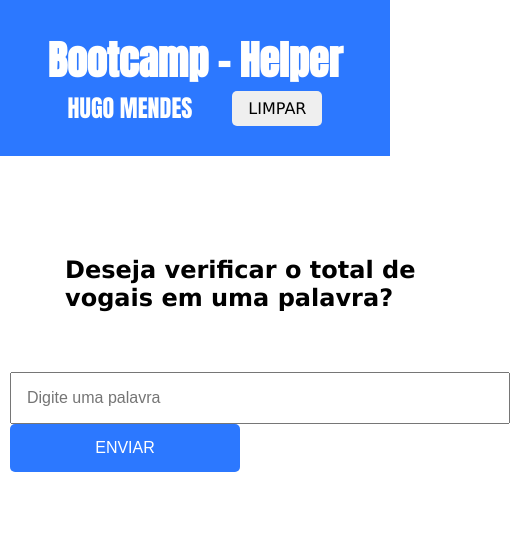
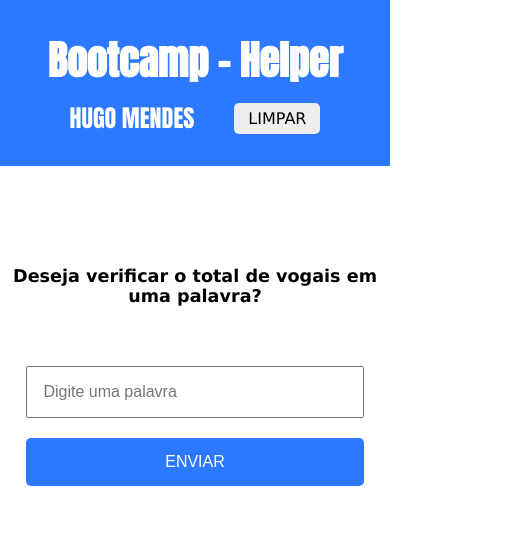
Before and after one commit to HugoMendess/HelperExercicios, a website: page questao01/index.html in a window 390 px wide. Shown: the whole page, 520 px wide, since content can reach past the window. Drawn offline with Linux system fonts and the light colour scheme.

Commit message:
Subindo atualizações para correção

```diff
--- a/questao01/letraB.ts
+++ b/questao01/letraB.ts
@@ -1,18 +1,23 @@
-
+// Pegando o botão
 let btn = document.querySelector('.btn')!;
-
+//Pegando o campo input no HTML
 let campo = document.querySelector('#palavra-input')! as HTMLInputElement;
+// Variavel que seleciona o campo do resultado
 let resultP = document.getElementById('result')!;
 
-// Vetor com as vogais para comparação
-const vetorVogais: String[] = ['a', 'e', 'i', 'o', 'u'];
+//variaveis total e result, uma retorna a quantidade de vogais na palavra e a outra retorna o texto para o HTML
 let total = 0;
 let result: string;
 
+// Evento de click, quando o botão é clicado, a função de callback verifica se o campo passado é diferente de nulo, se sim ele chama a função que verifica quantas vogais tem na palavra, caso seja nulo ele exibe uma mensagem na tela.
 btn.addEventListener('click', () =>{
     //Testando se o valor foi capturado
    console.log(campo.value);
-   verificaVogais(campo.value);
+
+   if(campo.value != '') verificaVogais(campo.value);
+   else {
+       resultP.innerText = 'Informe uma palavra/frase';
+   }
 
 
 });
@@ -37,6 +42,7 @@ function verificaVogais(frase: string){
 
     // colocando o texto do resultado na tela
     resultP.innerText  = result;
+    total = 0;
 }
 
 
--- a/questao01/style.css
+++ b/questao01/style.css
@@ -124,3 +124,44 @@ img{
     font-family: 'Times New Roman', Times, serif;
     color: #2c78ff;
 }
+
+/* Responsivo */
+
+@media (max-width: 800px) {
+
+    .header-menu .menu{
+        margin-top: 10px;
+    }
+
+    .menu .btn-clear{
+
+        padding: 6px 14px;
+        border-radius: 5px;
+    }
+
+    .menu .btn-clear:hover{
+
+        padding: 4px 12px;
+        border-radius: 5px;
+    }
+    .section-input{
+        flex-direction: column;
+        text-align: center;
+    }
+
+    .section-input-dados .btn{
+        margin: 20px 10px;
+        width: 90%;
+
+    }
+
+    .section-input .input{
+        width: 90%;
+    }
+
+    .section-title h2{
+        font-size: 1.1em;
+    }
+
+
+}
```
Also changed, not shown: questao01/build/letraB.js.
